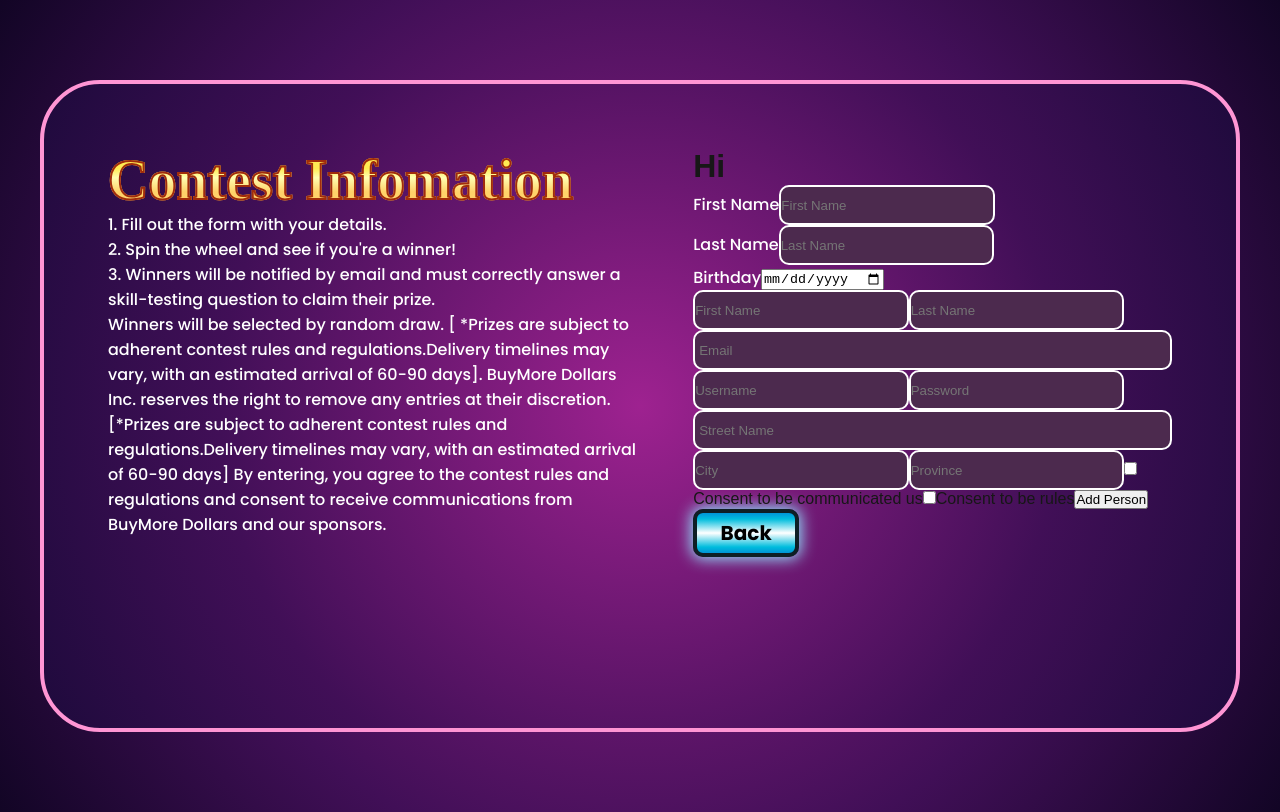
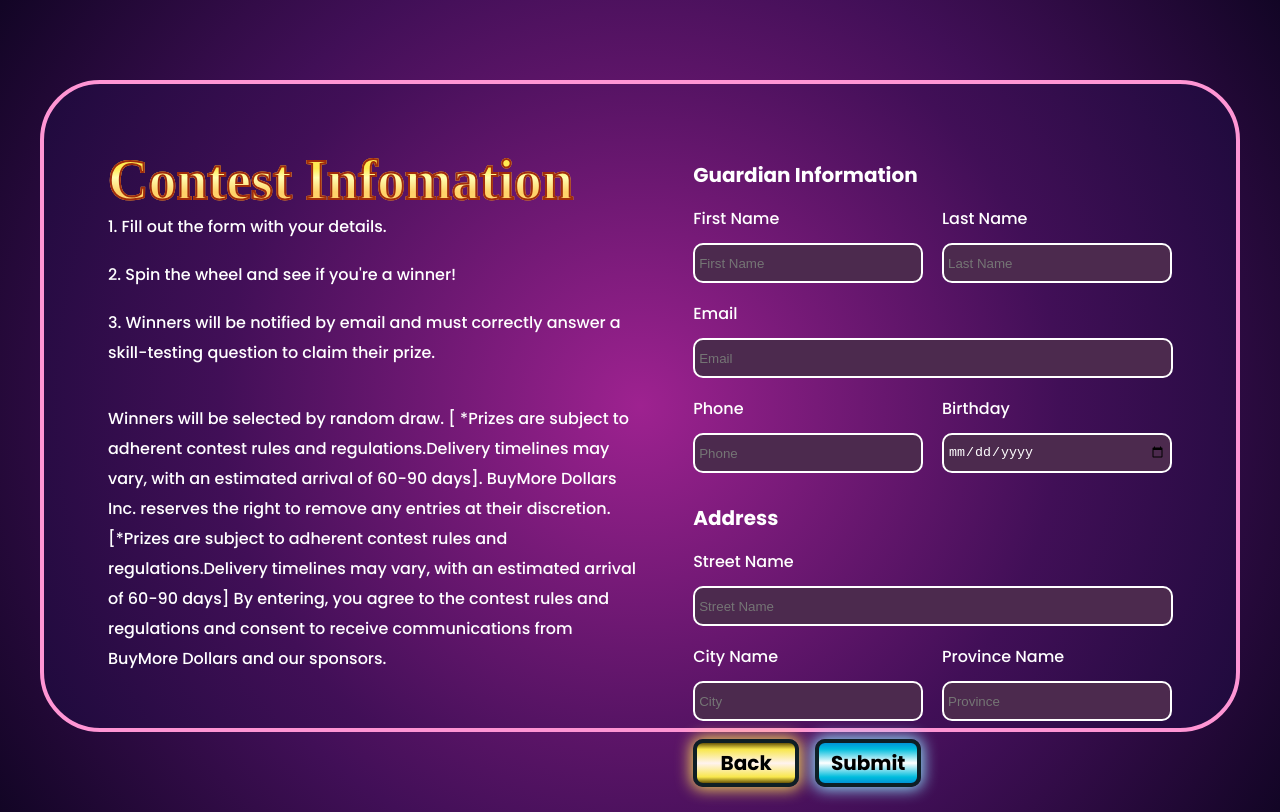
Before and after one commit to JacobSkraps/spinwin, a Next.js app: page /form/guardianForm in a window 1280 px wide. Built offline with nearby package versions, Linux system fonts and the light colour scheme; a web font is replaced by a local one.

Commit message:
Guardian Form designed but too much space

```diff
--- a/src/app/(pages)/form/birthdayform/page.jsx
+++ b/src/app/(pages)/form/birthdayform/page.jsx
@@ -65,11 +65,11 @@ export default function Home() {
           <label htmlFor="birthdayLabel" className='formLabel'>Birthday</ label>
           <input name="birthday" type="date" placeholder="Birthday" id="birthday" className='formWide' required/>
         </div>
-        <div className='FormButtons'>
-          <button className='nextButtonButton' type="submit">Next</button>
+        <div className='formButtons'>
           <div className='backButton pageButton'>
             <Link href="../">Back</Link>
           </div>
+          <button className='nextButtonButton' type="submit">Next</button>
         </div>
       </form>
       {/* <Link id='LinkForward' href={`/form/${nextPage}`}> Next</Link> */}
--- a/src/app/(pages)/form/guardianForm/page.jsx
+++ b/src/app/(pages)/form/guardianForm/page.jsx
@@ -54,15 +54,17 @@ export default function FormPage() {
           parentLastName: addPeopleForm.lastName.value,
 
           parentEmail: addPeopleForm.email.value,
-          username: addPeopleForm.username.value,
-          password: addPeopleForm.password.value,
+          parentPhone: addPeopleForm.phone.value,
+
+          // username: addPeopleForm.username.value,
+          // password: addPeopleForm.password.value,
 
           parentAddressOne: addPeopleForm.addressOne.value,
           parentAddressTwo: addPeopleForm.addressTwo.value,
           parentProvince: addPeopleForm.province.value,
 
-          consentToCommunications: addPeopleForm.consentToCommunications.value,
-          consentToRules: addPeopleForm.consentToRules.value
+          // consentToCommunications: addPeopleForm.consentToCommunications.value,
+          // consentToRules: addPeopleForm.consentToRules.value
         }).then(() => {
           addPeopleForm.reset();
         });
@@ -83,9 +85,8 @@ export default function FormPage() {
 
   return (
     <div>
-      <h1>Hi</h1>
+      <h3 className='formSubHeading'>Guardian Information</h3>
       <form className="add" onSubmit={handleFormSubmit}>
-
         <div className='formElement'>
           <label htmlFor="firstLabel" className='formLabel'>First Name</ label>
           <input name="firstName" type="text" placeholder="First Name" className='formHalf' required />
@@ -94,36 +95,57 @@ export default function FormPage() {
           <label htmlFor="lastLabel" className='formLabel'>Last Name</ label>
           <input name="lastName" type="text" placeholder="Last Name" className='formHalf' required />
         </div>
+        {/* <input name="parentalConfirmation" type="checkbox" id="parentalConsent" required />
+        <label htmlFor="parentalConsent">Parental Consent</ label> */}
+        <div className='formElement'>
+          <label htmlFor="emailLabel" className='formLabel'>Email</ label>
+          <input name="email" type="email" placeholder="Email" className='formWide' required />
+        </div>
+        <div className='formElement'>
+          <label htmlFor="phoneLabel" className='formLabel'>Phone</ label>
+          <input name="phone" type="phone" placeholder="Phone" className='formHalf' required />
+        </div>
         <div className='formElement'>
           <label htmlFor="birthdayLabel" className='formLabel'>Birthday</ label>
-          <input name="birthday" type="date" placeholder="Birthday" id="birthday" required />
+          <input name="birthday" type="date" placeholder="Birthday" id="birthday" className='formHalf' required />
         </div>
-        {/* <input name="parentalConfirmation" type="checkbox" id="parentalConsent" required />
-        <label htmlFor="parentalConsent">Parental Consent</ label> */}
+        {/* <div className='formElement'>
+          <label htmlFor="userLabel" className='formLabel'>Username</ label>
+          <input name="username" type="text" placeholder="Username" className='formHalf' required />
+        </div>
+        <div className='formElement'>
+          <label htmlFor="passwordLabel" className='formLabel'>Password</ label>
+          <input name="password" type="password" placeholder="Password" className='formHalf' required />
+        </div> */}
+        <h3 className='formSubHeading'>Address</h3>
+        <div className='formElement'>
+          <label htmlFor="streetLabel" className='formLabel'>Street Name</ label>
+          <input name="addressOne" type="text" placeholder="Street Name" className='formWide' required />
+        </div>
+        <div className='formElement'>
+          <label htmlFor="cityLabel" className='formLabel'>City Name</ label>
+          <input name="addressTwo" type="text" placeholder="City" className='formHalf' required />
+        </div>
+        <div className='formElement'>
+          <label htmlFor="provLabel" className='formLabel'>Province Name</ label>
+          <input name="province" type="text" placeholder="Province" className='formHalf' required />
+        </div>
 
-        <input name="firstName" type="text" placeholder="First Name" className='formHalf' required />
-        <input name="lastName" type="text" placeholder="Last Name" className='formHalf' required />
-        <input name="email" type="email" placeholder="Email" className='formWide' required />
-        <input name="username" type="text" placeholder="Username" className='formHalf' required />
-        <input name="password" type="password" placeholder="Password" className='formHalf' required />
-        <input name="addressOne" type="text" placeholder="Street Name" className='formWide' required />
-        <input name="addressTwo" type="text" placeholder="City" className='formHalf' required />
-        <input name="province" type="text" placeholder="Province" className='formHalf' required />
-
-        <input name="consentToCommunications" type="checkbox" id="communicationsConsent" required />
+        {/* <input name="consentToCommunications" type="checkbox" id="communicationsConsent" required />
         <label htmlFor="communicationsConsent">Consent to be communicated us</ label>
 
         <input name="consentToRules" type="checkbox" id="rulesConsent" required />
-        <label htmlFor="rulesConsent">Consent to be rules</ label>
-
-        <button type="submit">Add Person</button>
+        <label htmlFor="rulesConsent">Consent to be rules</ label>         */}
+        <div className='formButtons'>
+          <div className='backButton pageButton'>
+              <Link href="./birthdayform">Back</Link>
+          </div>
+          <button className='nextButtonButton' type="submit">Submit</button>
+      </div>
       </form>
       {/* <Link href="./form/birthdayform">
         Take me to the form.
       </Link> */}
-      <div className='backButton pageButton'>
-        <Link href="./birthdayform">Back</Link>
-      </div>
     </div>
   );
 }
--- a/src/app/(pages)/form/layout.jsx
+++ b/src/app/(pages)/form/layout.jsx
@@ -26,10 +26,10 @@ export default function FormLayout({ children }) {
       <div id="formSiding">
         <h1 id="contestInfo" className="fix-stroke">Contest Infomation</h1>
         <div>
-          <p className="paragraphText"> 1. Fill out the form with your details.</p>
-          <p className="paragraphText"> 2. Spin the wheel and see if you're a winner!</p>
-          <p className="paragraphText"> 3. Winners will be notified by email and must correctly answer a skill-testing question to claim their prize.</p>
-        </div>
+          <p className="paragraphText"> 1. Fill out the form with your details.</p> <br />
+          <p className="paragraphText"> 2. Spin the wheel and see if you're a winner!</p> <br />
+          <p className="paragraphText"> 3. Winners will be notified by email and must correctly answer a skill-testing question to claim their prize.</p> <br />
+        </div> <br />
         <div>
           <p className="paragraphText"> Winners will be selected by random draw.
             [ *Prizes are subject to adherent contest rules and regulations.Delivery timelines may vary, with an estimated arrival of 60-90 days]. BuyMore Dollars Inc. reserves the right to remove any entries at their discretion.  [*Prizes are subject to adherent contest rules and regulations.Delivery timelines may vary, with an estimated arrival of 60-90 days] By entering, you agree to the contest rules and regulations and consent to receive communications from BuyMore Dollars and our sponsors.
--- a/src/app/globals.css
+++ b/src/app/globals.css
@@ -72,18 +72,21 @@ body{
   font-weight: 500;
   font-size: 16px;
   color: white;
+  line-height: 30px;
 }
 .formSubHeading{
   font-family: 'poppins';
   font-weight: 700;
   font-size: 20px;
   color: white;
+  margin: 12px 0 16px 0;
 }
 .formLabel{
   font-family: 'poppins';
   font-weight: 500;
   font-size: 16px;
   color: white;
+  /* max-width: 40%; */
 }
 
 #formBody{
@@ -106,31 +109,50 @@ body{
 #formContent{
   width: 45%;
 }
+form{
+  display: flex;
+  flex-direction: row;
+  flex-wrap: wrap;
+  justify-content: space-between;
+}
+
 .formWide{
-  width: 100%;
+  width: 480px;
   height: 40px;
   border-radius: 10px;
   border: #FFFFFF solid 2px;
   background-color: #4C2A4E;
   color: white;
   padding: 4px;
+  margin-top: 12px;
 }
 .formHalf{
-  width: 45%;
+  width: 230px;
   height: 40px;
   border-radius: 10px;
   border: #FFFFFF solid 2px;
   background-color: #4C2A4E;
   color: white;
-  padding: 4px 0;
+  padding: 4px;
+  margin-top: 12px;
+}
+.formElement{
+  display: flex;
+  flex-direction: column;
+  width: auto;
+  margin-bottom: 18px;
 }
 
-.FormButtons{
+.formButtons{
   display: flex;
   flex-direction: row;
-  padding: 32px 0;
-  gap: 18px;
+  /* padding: 32px 0; */
+  /* gap: 18px; */
 }
+/* .formButtonContainer{
+  display: flex;
+  flex-direction: row;
+} */
 .pageButton{
   width: 106px;
   height: 48px;
@@ -148,12 +170,13 @@ body{
   color: #000000;
 }
 .nextButton{
+  background: linear-gradient(180deg, #0094D7 0%, #00BDDD 15%, #FFFFFF 50%, #00BDDD 85%, #0094D7 100%);
+  box-shadow: 0px 0px 15px 2px #91E4FF;
+}
+.backButton{
   background: linear-gradient(180deg, #695507 0%, #F8E74C 15.49%, #FFF3EF 50.49%, #F8E74C 84.99%, #695507 100%);
   box-shadow: 0px 0px 15px 2px #F8D757;
-}
-.backButton{
-  background: linear-gradient(180deg, #0094D7 0%, #00BDDD 15%, #FFFFFF 50%, #00BDDD 85%, #0094D7 100%);
-  box-shadow: 0px 0px 15px 2px #91E4FF;
+  margin-right: 16px;
 }
 
 .nextButtonButton{
@@ -170,8 +193,8 @@ body{
   text-align: center;
   color: #000000;
 
-  background: linear-gradient(180deg, #695507 0%, #F8E74C 15.49%, #FFF3EF 50.49%, #F8E74C 84.99%, #695507 100%);
-  box-shadow: 0px 0px 15px 2px #F8D757;
+  background: linear-gradient(180deg, #0094D7 0%, #00BDDD 15%, #FFFFFF 50%, #00BDDD 85%, #0094D7 100%);
+  box-shadow: 0px 0px 15px 2px #91E4FF;
   margin-right: auto;
 }
 .inactive{
```
Also changed, not shown: src/app/page.js (+1 -23 lines).
